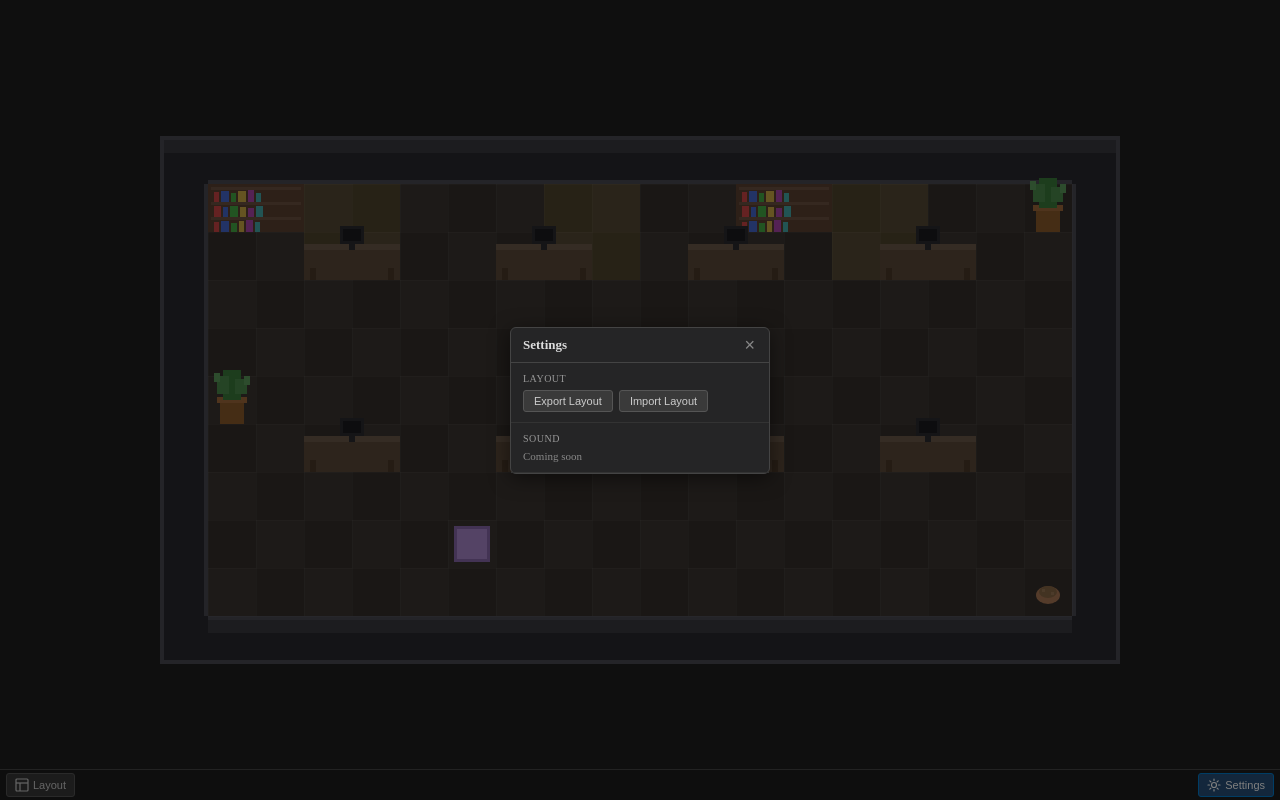
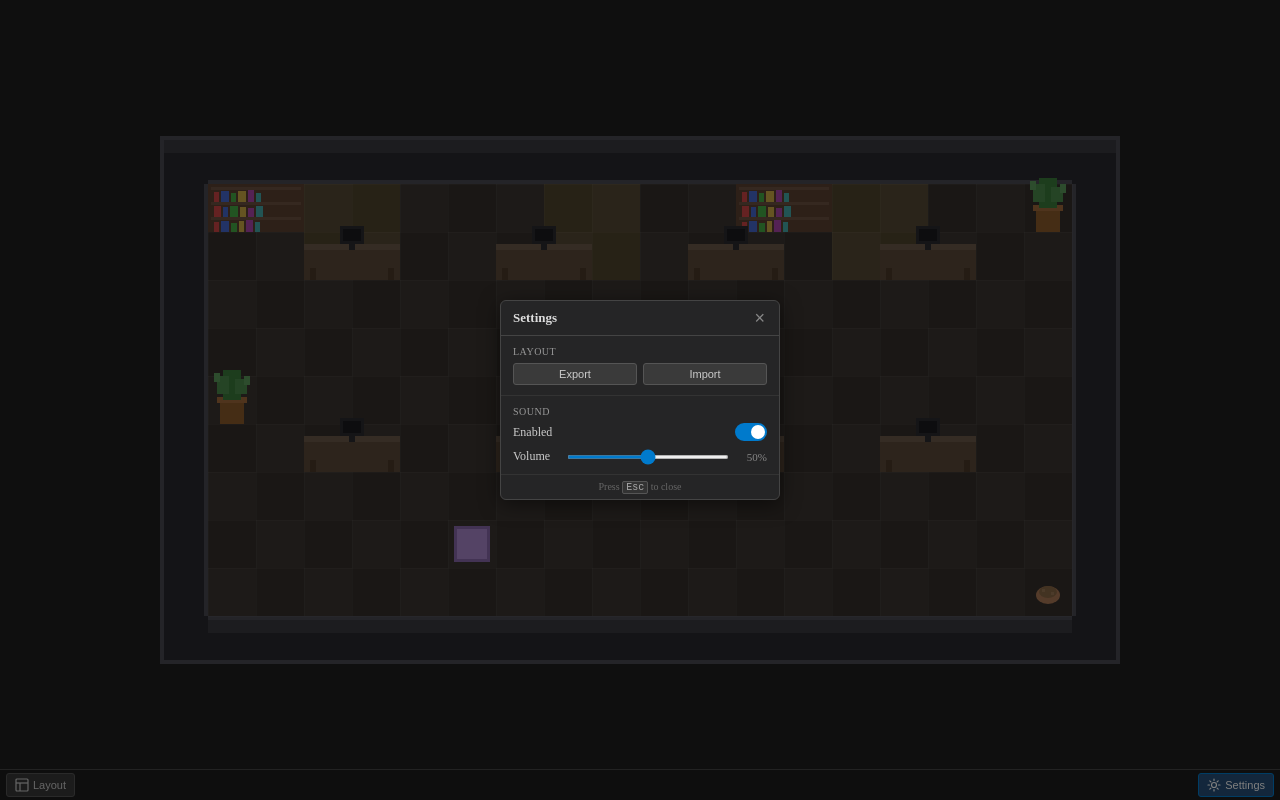
Before and after one commit to harshpujari/pixel-mav, a React (Vite) app in the folder webview-ui/: page / in a window 1280 px wide. Both pictures are taken after a click on the button "Settings". Built offline with nearby package versions, Linux system fonts and the light colour scheme.

Commit message:
add layout import feature and sound settings management

```diff
--- a/webview-ui/src/components/SettingsPanel.tsx
+++ b/webview-ui/src/components/SettingsPanel.tsx
@@ -1,11 +1,35 @@
+import { useEffect, useSyncExternalStore } from 'react';
+
 import { serializeLayout } from '../editor/layoutSerializer.ts';
 import { postMessage } from '../vscodeApi.ts';
+import {
+  settings,
+  subscribeSettings,
+  getSettingsVersion,
+  setSoundEnabled,
+  setVolume,
+} from '../settingsStore.ts';
 
 interface SettingsPanelProps {
   onClose: () => void;
 }
 
 export function SettingsPanel({ onClose }: SettingsPanelProps) {
+  useSyncExternalStore(subscribeSettings, getSettingsVersion);
+
+  // Esc to close
+  useEffect(() => {
+    function onKeyDown(e: KeyboardEvent) {
+      if (e.key === 'Escape') {
+        e.preventDefault();
+        e.stopPropagation();
+        onClose();
+      }
+    }
+    window.addEventListener('keydown', onKeyDown, true);
+    return () => window.removeEventListener('keydown', onKeyDown, true);
+  }, [onClose]);
+
   const handleExport = () => {
     const json = serializeLayout();
     postMessage({ type: 'saveLayout', json });
@@ -18,24 +42,59 @@ export function SettingsPanel({ onClose }: SettingsPanelProps) {
   return (
     <div style={backdropStyle} onClick={onClose}>
       <div style={panelStyle} onClick={e => e.stopPropagation()}>
+        {/* Header */}
         <div style={headerStyle}>
           <span style={{ fontWeight: 600 }}>Settings</span>
           <button onClick={onClose} style={closeBtnStyle} title="Close (Esc)">×</button>
         </div>
 
+        {/* Layout section */}
         <div style={sectionStyle}>
           <div style={sectionTitleStyle}>Layout</div>
           <div style={rowStyle}>
-            <button onClick={handleExport} style={actionBtnStyle}>Export Layout</button>
-            <button onClick={handleImport} style={actionBtnStyle}>Import Layout</button>
+            <button onClick={handleExport} style={actionBtnStyle}>Export</button>
+            <button onClick={handleImport} style={actionBtnStyle}>Import</button>
           </div>
         </div>
 
+        {/* Sound section */}
         <div style={sectionStyle}>
           <div style={sectionTitleStyle}>Sound</div>
           <div style={rowStyle}>
-            <span style={{ color: '#888', fontSize: 11 }}>Coming soon</span>
+            <label style={toggleLabelStyle}>
+              <span>Enabled</span>
+              <button
+                onClick={() => setSoundEnabled(!settings.soundEnabled)}
+                style={settings.soundEnabled ? toggleOnStyle : toggleOffStyle}
+                title={settings.soundEnabled ? 'Mute sounds' : 'Enable sounds'}
+              >
+                <span style={{
+                  ...toggleKnobStyle,
+                  transform: settings.soundEnabled ? 'translateX(14px)' : 'translateX(0)',
+                }} />
+              </button>
+            </label>
           </div>
+          <div style={{ ...rowStyle, marginTop: 8, alignItems: 'center' }}>
+            <span style={sliderLabelStyle}>Volume</span>
+            <input
+              type="range"
+              min={0}
+              max={100}
+              value={Math.round(settings.volume * 100)}
+              onChange={e => setVolume(Number(e.target.value) / 100)}
+              disabled={!settings.soundEnabled}
+              style={sliderStyle}
+            />
+            <span style={sliderValueStyle}>
+              {Math.round(settings.volume * 100)}%
+            </span>
+          </div>
+        </div>
+
+        {/* Footer hint */}
+        <div style={footerStyle}>
+          Press <kbd style={kbdStyle}>Esc</kbd> to close
         </div>
       </div>
     </div>
@@ -58,7 +117,7 @@ const panelStyle: React.CSSProperties = {
   background: '#252526',
   border: '1px solid #444',
   borderRadius: 6,
-  width: 260,
+  width: 280,
   padding: 0,
   boxShadow: '0 4px 20px rgba(0,0,0,0.5)',
 };
@@ -110,4 +169,86 @@ const actionBtnStyle: React.CSSProperties = {
   padding: '4px 10px',
   cursor: 'pointer',
   fontSize: 11,
+  flex: 1,
+  textAlign: 'center',
 };
+
+const toggleLabelStyle: React.CSSProperties = {
+  display: 'flex',
+  alignItems: 'center',
+  justifyContent: 'space-between',
+  width: '100%',
+  color: '#ccc',
+  fontSize: 12,
+};
+
+const toggleBase: React.CSSProperties = {
+  position: 'relative',
+  width: 32,
+  height: 18,
+  borderRadius: 9,
+  border: 'none',
+  cursor: 'pointer',
+  padding: 0,
+  transition: 'background 0.15s',
+};
+
+const toggleOnStyle: React.CSSProperties = {
+  ...toggleBase,
+  background: '#007acc',
+};
+
+const toggleOffStyle: React.CSSProperties = {
+  ...toggleBase,
+  background: '#555',
+};
+
+const toggleKnobStyle: React.CSSProperties = {
+  display: 'block',
+  width: 14,
+  height: 14,
+  borderRadius: '50%',
+  background: '#fff',
+  position: 'absolute',
+  top: 2,
+  left: 2,
+  transition: 'transform 0.15s',
+};
+
+const sliderLabelStyle: React.CSSProperties = {
+  color: '#ccc',
+  fontSize: 12,
+  flexShrink: 0,
+  width: 48,
+};
+
+const sliderStyle: React.CSSProperties = {
+  flex: 1,
+  height: 4,
+  accentColor: '#007acc',
+  cursor: 'pointer',
+};
+
+const sliderValueStyle: React.CSSProperties = {
+  color: '#888',
+  fontSize: 11,
+  width: 32,
+  textAlign: 'right',
+  flexShrink: 0,
+};
+
+const footerStyle: React.CSSProperties = {
+  padding: '6px 12px',
+  color: '#666',
+  fontSize: 10,
+  textAlign: 'center',
+};
+
+const kbdStyle: React.CSSProperties = {
+  background: '#333',
+  border: '1px solid #555',
+  borderRadius: 2,
+  padding: '0 3px',
+  fontSize: 10,
+  color: '#aaa',
+};
--- a/webview-ui/src/messageDispatcher.ts
+++ b/webview-ui/src/messageDispatcher.ts
@@ -1,6 +1,7 @@
 import { AGENT_IDLE_COOLDOWN_SEC, WALK_SPEED } from './constants.ts';
 import { deserializeLayout } from './editor/layoutSerializer.ts';
 import { addCat, cats, getCat, makeCat, removeCat } from './engine/catStore.ts';
+import { applySettingsLoaded } from './settingsStore.ts';
 import { tileCenter } from './engine/movement.ts';
 import { findPath } from './engine/pathfinding.ts';
 import { emitDespawnEffect, emitSpawnEffect } from './engine/renderer/effectRenderer.ts';
@@ -214,7 +215,10 @@ export function dispatchMessage(msg: { type: string } & Record<string, unknown>)
       break;
     }
 
-    // settingsLoaded, etc. handled elsewhere
+    case 'settingsLoaded':
+      applySettingsLoaded(msg);
+      break;
+
     default:
       break;
   }
--- /dev/null
+++ b/webview-ui/src/settingsStore.ts
@@ -0,0 +1,60 @@
+// ── Settings state (webview-side) ───────────────────────────
+// Persisted by the extension via globalState. The webview receives
+// the initial values in a `settingsLoaded` message and sends
+// mutations back via postMessage.
+
+import { postMessage } from './vscodeApi.ts';
+
+export const settings = {
+  soundEnabled: true,
+  volume: 0.5, // 0–1
+};
+
+// ── Subscription (for React) ────────────────────────────────
+
+type Listener = () => void;
+const listeners: Listener[] = [];
+let version = 0;
+
+export function subscribeSettings(fn: Listener): () => void {
+  listeners.push(fn);
+  return () => {
+    const i = listeners.indexOf(fn);
+    if (i >= 0) listeners.splice(i, 1);
+  };
+}
+
+export function getSettingsVersion(): number {
+  return version;
+}
+
+function notify(): void {
+  version++;
+  for (const fn of listeners) fn();
+}
+
+// ── Mutators (notify React + persist to extension) ──────────
+
+export function setSoundEnabled(enabled: boolean): void {
+  settings.soundEnabled = enabled;
+  postMessage({ type: 'setSoundEnabled', enabled });
+  notify();
+}
+
+export function setVolume(vol: number): void {
+  settings.volume = Math.max(0, Math.min(1, vol));
+  postMessage({ type: 'setVolume', volume: settings.volume });
+  notify();
+}
+
+// ── Load from extension message ─────────────────────────────
+
+export function applySettingsLoaded(msg: Record<string, unknown>): void {
+  if (typeof msg.soundEnabled === 'boolean') {
+    settings.soundEnabled = msg.soundEnabled;
+  }
+  if (typeof msg.volume === 'number') {
+    settings.volume = msg.volume;
+  }
+  notify();
+}
```
Also changed, not shown: 1 other file (tests, documents, lock files or other folders).
